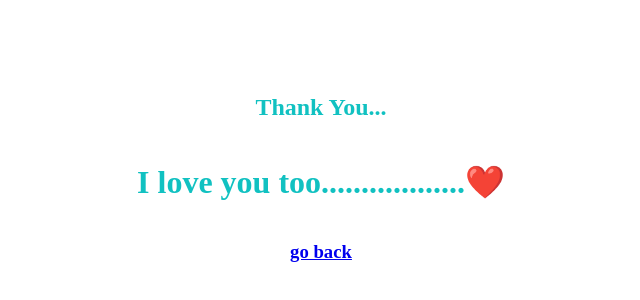
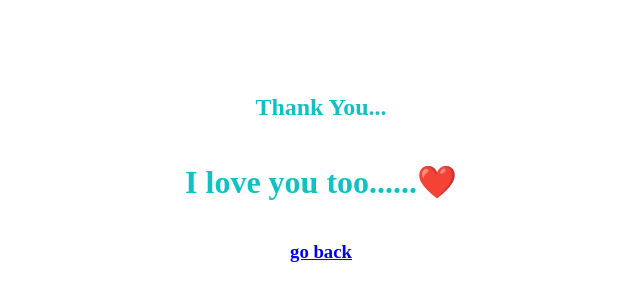
Before and after one commit to GuessCodee/DamnYou, a plain HTML site: page yes_click.html in a window 1280 px wide. Shown: the part 222-522 px from the top of the page, without its empty margins (319-959 px from the left). Drawn offline with Linux system fonts and the light colour scheme.

Commit message:
Update yes_click.html

```diff
--- a/yes_click.html
+++ b/yes_click.html
@@ -18,7 +18,7 @@
 </style>
 <body>
         <h2>Thank You...</h2>
-        <H1>I love you too..................❤️</H1>
+        <H1>I love you too......❤️</H1>
          <!-- <H1>I Still Hate You....Bitch</H1> -->
         <h3><a href="index.html">go back</a></h3>
 
```
